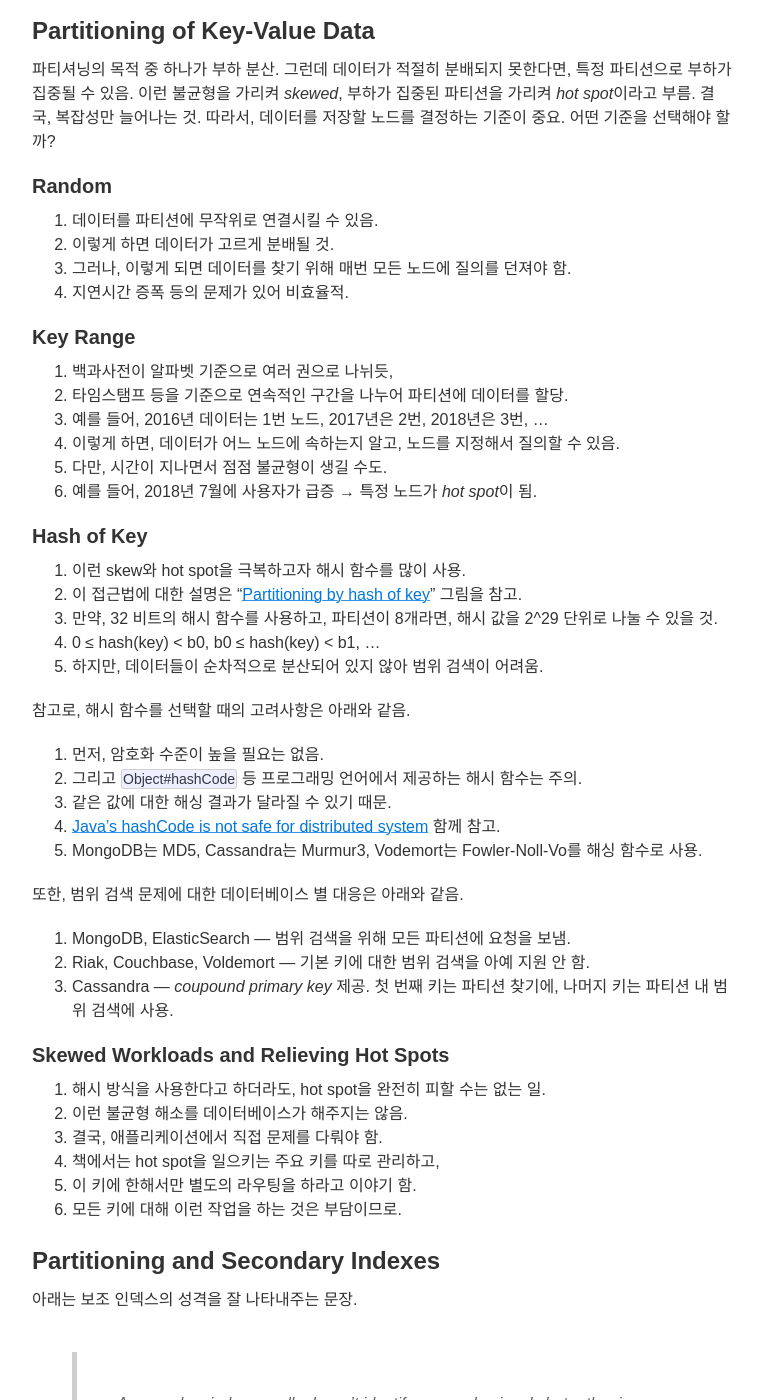
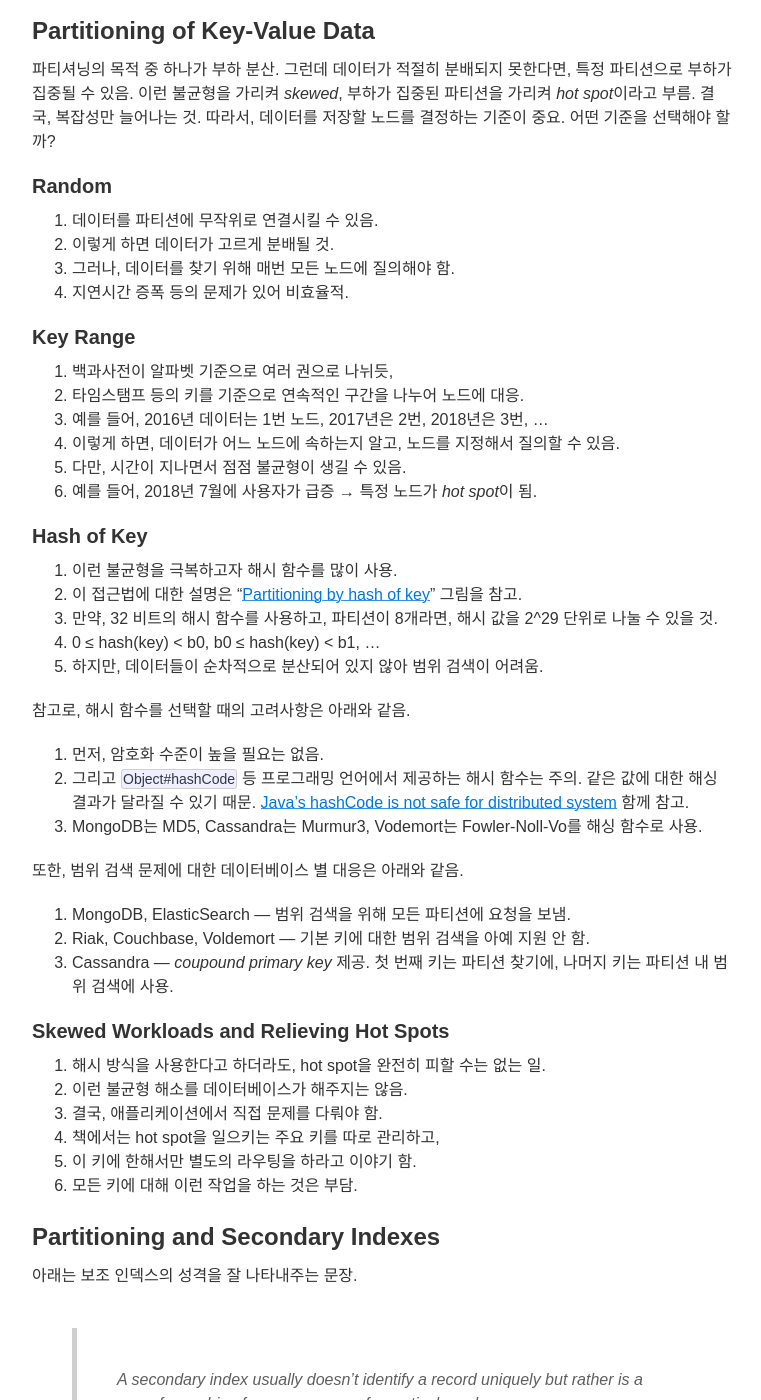
Before and after one commit to codehumane/codehumane.github.io, a Jekyll site: the page built from _posts/2018-10-20-Designing-Data-Intensive-Application-Partitioning.md, in a window 1280 px wide and 1400 px high, scrolled down 561 px. Shown: the whole window, without its empty margins (258-1019 px from the left). Built offline with Jekyll 4.4.1, drawn with Linux system fonts in a browser that asks for light colours; some of the changed text lies outside the part shown.

Commit message:
DDIA 관련 글 소소한 다듬기

```diff
--- a/_posts/2018-10-20-Designing-Data-Intensive-Application-Partitioning.md
+++ b/_posts/2018-10-20-Designing-Data-Intensive-Application-Partitioning.md
@@ -23,21 +23,21 @@ date: 2018-10-13 00:00:01 +0900
 
 1. 데이터를 파티션에 무작위로 연결시킬 수 있음.
 2. 이렇게 하면 데이터가 고르게 분배될 것.
-3. 그러나, 이렇게 되면 데이터를 찾기 위해 매번 모든 노드에 질의를 던져야 함.
+3. 그러나, 데이터를 찾기 위해 매번 모든 노드에 질의해야 함.
 4. 지연시간 증폭 등의 문제가 있어 비효율적.
 
 ### Key Range
 
 1. 백과사전이 알파벳 기준으로 여러 권으로 나뉘듯,
-2. 타임스탬프 등을 기준으로 연속적인 구간을 나누어 파티션에 데이터를 할당.
+2. 타임스탬프 등의 키를 기준으로 연속적인 구간을 나누어 노드에 대응.
 3. 예를 들어, 2016년 데이터는 1번 노드, 2017년은 2번, 2018년은 3번, ...
 4. 이렇게 하면, 데이터가 어느 노드에 속하는지 알고, 노드를 지정해서 질의할 수 있음.
-5. 다만, 시간이 지나면서 점점 불균형이 생길 수도.
+5. 다만, 시간이 지나면서 점점 불균형이 생길 수 있음.
 6. 예를 들어, 2018년 7월에 사용자가 급증 → 특정 노드가 *hot spot*이 됨.
 
 ### Hash of Key
 
-1. 이런 skew와 hot spot을 극복하고자 해시 함수를 많이 사용.
+1. 이런 불균형을 극복하고자 해시 함수를 많이 사용.
 2. 이 접근법에 대한 설명은 "[Partitioning by hash of key](https://www.safaribooksonline.com/library/view/designing-data-intensive-applications/9781491903063/assets/ddia_0603.png)" 그림을 참고.
 3. 만약, 32 비트의 해시 함수를 사용하고, 파티션이 8개라면, 해시 값을 2^29 단위로 나눌 수 있을 것.
 4. 0 ≤ hash(key) < b0, b0 ≤ hash(key) < b1, ...
@@ -64,7 +62,7 @@ date: 2018-10-13 00:00:01 +0900
 3. 결국, 애플리케이션에서 직접 문제를 다뤄야 함.
 4. 책에서는 hot spot을 일으키는 주요 키를 따로 관리하고,
 5. 이 키에 한해서만 별도의 라우팅을 하라고 이야기 함.
-6. 모든 키에 대해 이런 작업을 하는 것은 부담이므로.
+6. 모든 키에 대해 이런 작업을 하는 것은 부담.
 
 ## Partitioning and Secondary Indexes
 
@@ -91,7 +89,7 @@ date: 2018-10-13 00:00:01 +0900
 1. 문서 대신 용어<sup>term</sup> 별로 인덱스를 파티셔닝하는 것. 글로벌 인덱스.
 2. "[Partitioning secondary indexes by term](https://www.safaribooksonline.com/library/view/designing-data-intensive-applications/9781491903063/assets/ddia_0605.png)" 그림을 보면 이해가 쉬움.
 3. 참고로, 용어는 문서에 존재하는 단어를 가리킴. 그러니까, 인덱싱의 후보들.
-4. 파티션의 기준은 2가지.
+4. 파티셔닝의 기준은 2가지.
    - 용어를 정렬한 뒤 구간 별로 나누어 파티셔닝 하거나(범위 검색이 쉬움).
    - 해싱 값을 기준으로 파티셔닝(고르게 분산됨).
 5. 글로벌 인덱스에서는 모든 파티션에 매번 질의를 하지 않으므로 효율적.
```
Also changed, not shown: other parts of _posts/2018-10-20-Designing-Data-Intensive-Application-Partitioning.md (+4 -6 lines), _posts/2018-10-14-Designing-Data-Intensive-Application-Replication.md (+2 -2 lines).
